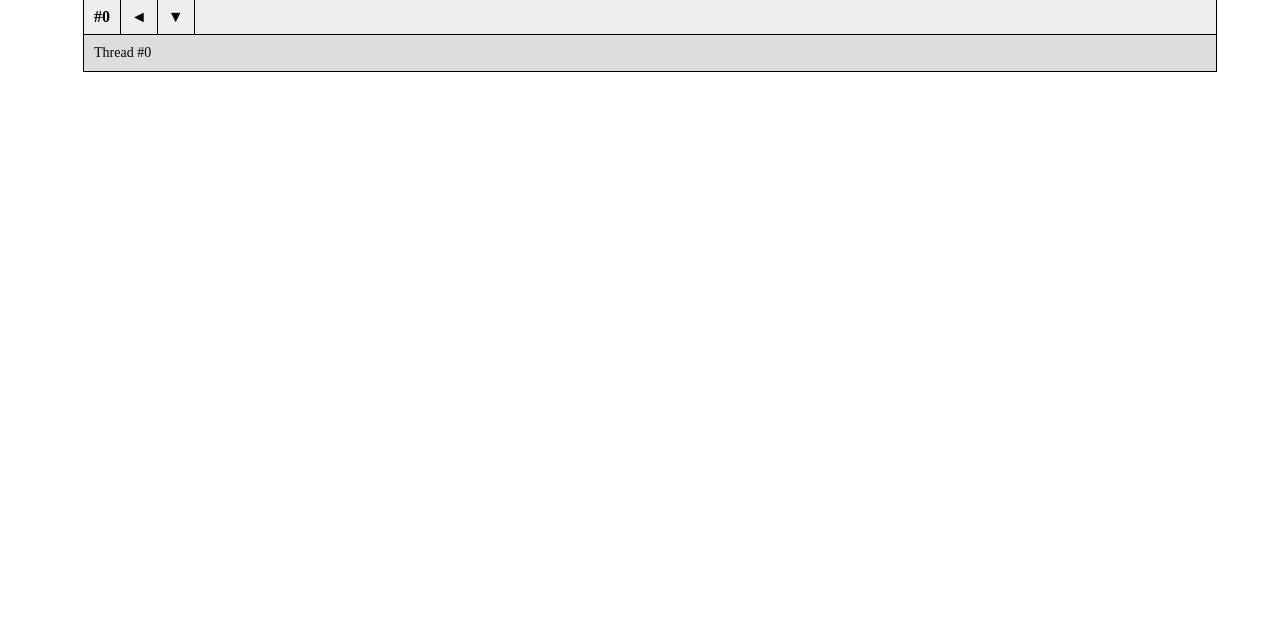
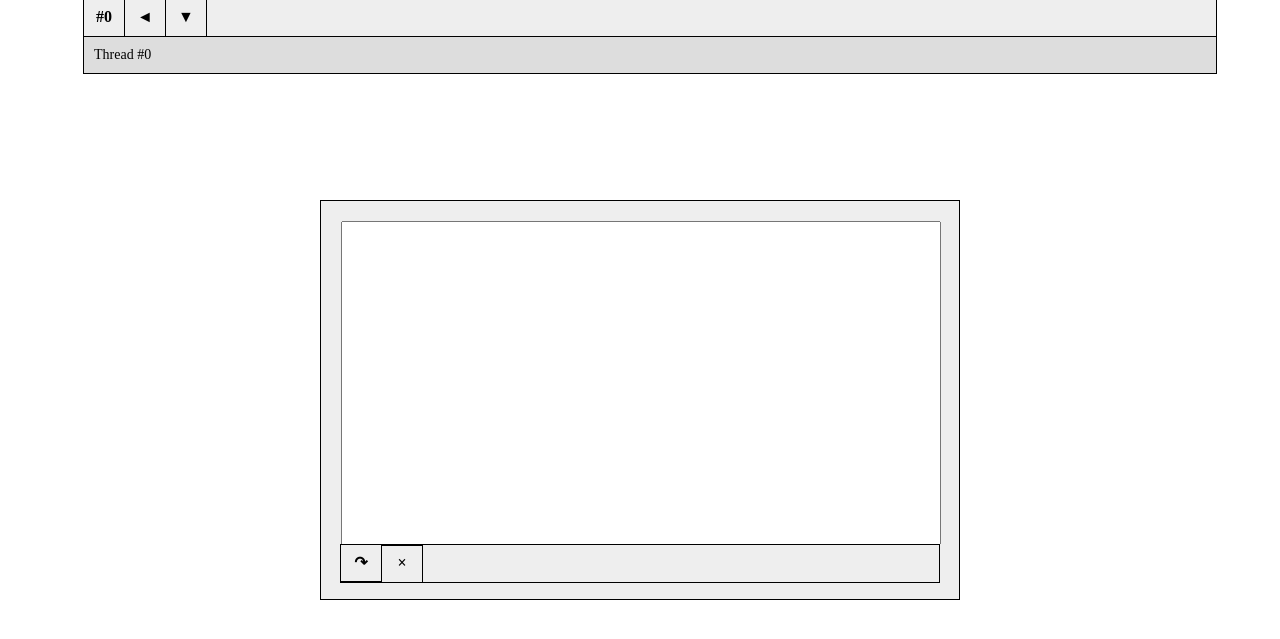
Before and after one commit to SirSeruju/imageboard, a Flask app: page / in a window 1280 px wide. Shown: the top 639 px of the page. Run offline with Flask 2, Linux system fonts and the light colour scheme; data comes from the database, SQL or seed files in the repository.

Commit message:
Redesign

```diff
--- a/src/static/css/style.css
+++ b/src/static/css/style.css
@@ -5,13 +5,10 @@
 }
 
 #thread-reply {
-	display: none;
 	background-color: #EEE;
 	border: 1px solid black;
 	padding: 20px;
 	position: absolute;
-	width: 50%;
-	height: 50%;
 	top: 25%;
 	left: 25%;
 	bottom: 25%;
@@ -39,7 +36,9 @@
 	font-size: 16px;
 	font-weight: bold;
 	text-decoration: none;
-	height: 100%;
+	text-align: center;
+	height: 20px;
+	width: 20px;
 }
 .thread-reply-buttons div:hover {
 	cursor: pointer;
@@ -69,7 +68,9 @@
 	font-size: 16px;
 	font-weight: bold;
 	text-decoration: none;
-	height: 100%;
+	text-align: center;
+	height: 20px;
+	width: 20px;
 }
 .thread-head div:hover {
 	cursor: pointer;
```
